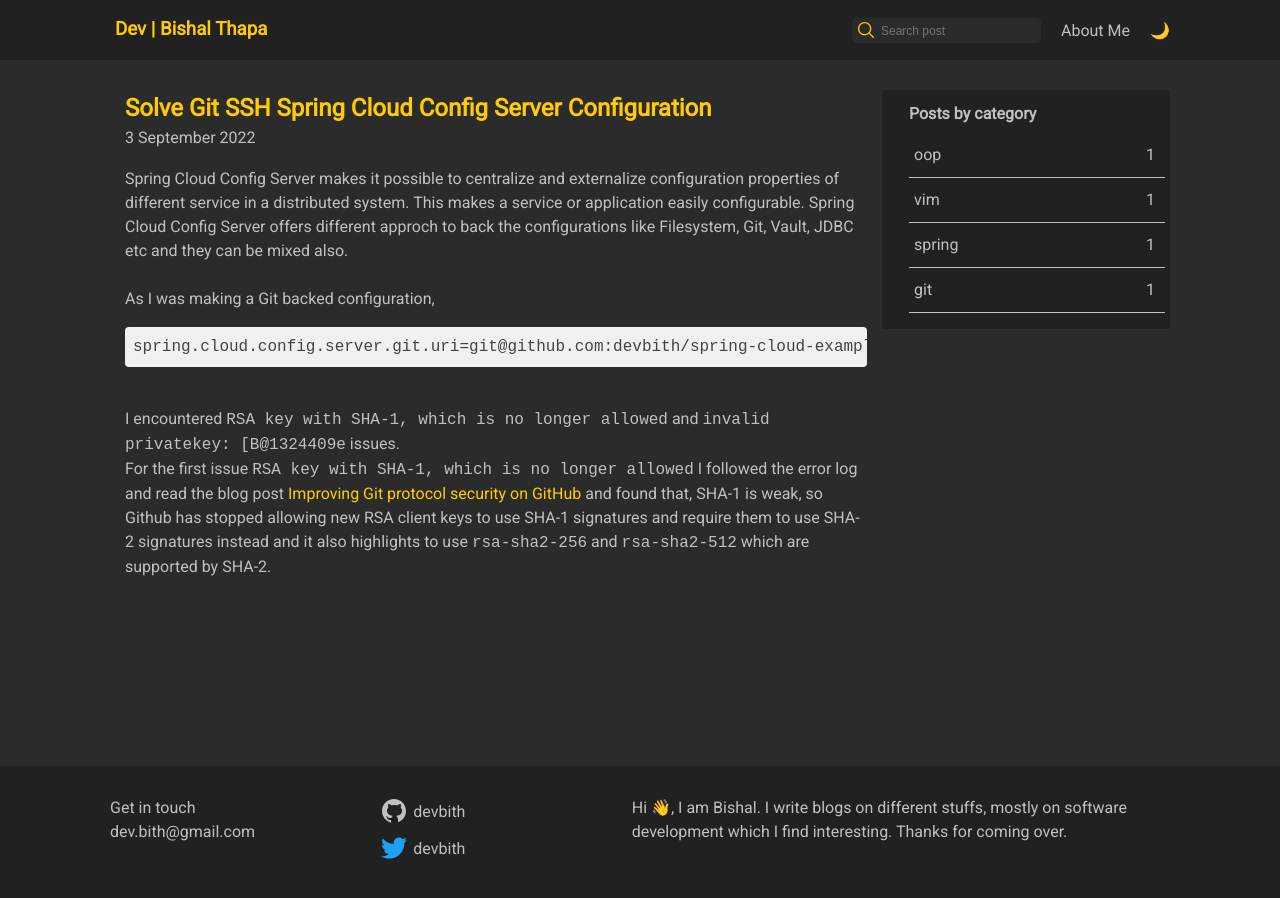
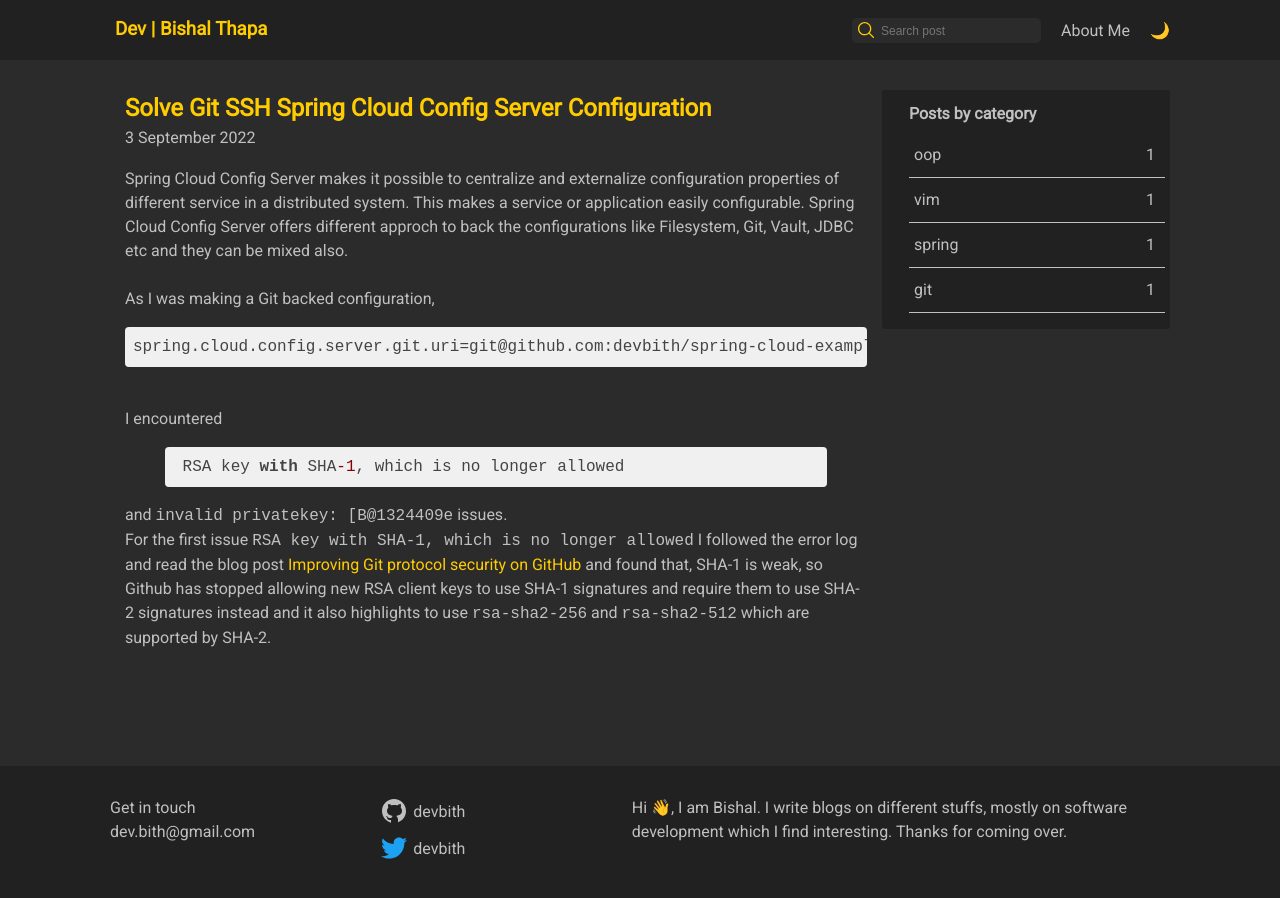
Before and after one commit to bishalthapa-x/bishalthapax.github.io, a Jekyll site: the page built from _posts/2022-09-04-solve-git-ssh-spring-cloud-config-server-configuration.md, in a window 1280 px wide. Built offline with Jekyll 4.4.1, drawn with Linux system fonts in a browser that asks for light colours.

Commit message:
Update 2022-09-04-solve-git-ssh-spring-cloud-config-server-configuration.md

````diff
--- a/_posts/2022-09-04-solve-git-ssh-spring-cloud-config-server-configuration.md
+++ b/_posts/2022-09-04-solve-git-ssh-spring-cloud-config-server-configuration.md
@@ -9,11 +9,11 @@
 <br><br>
 As I was making a Git backed configuration,
 
- ```
+ ```properties
 spring.cloud.config.server.git.uri=git@github.com:devbith/spring-cloud-example-project01-configs.git
 ```
 
 <br>
-I encountered <code>RSA key with SHA-1, which is no longer allowed</code> and  ``invalid privatekey: [B@1324409e`` issues. <br>
+I encountered {% highlight javascript %} RSA key with SHA-1, which is no longer allowed {% endhighlight %} and  ``invalid privatekey: [B@1324409e`` issues. <br>
 
 For the first issue `RSA key with SHA-1, which is no longer allowed` I followed the error log and read the blog post <a href="https://github.blog/2021-09-01-improving-git-protocol-security-github/ ">Improving Git protocol security on GitHub</a> and found that, SHA-1 is weak, so Github has stopped allowing new RSA client keys to use SHA-1 signatures and require them to use SHA-2 signatures instead and it also highlights to use `rsa-sha2-256` and `rsa-sha2-512` which are supported by SHA-2.
````
